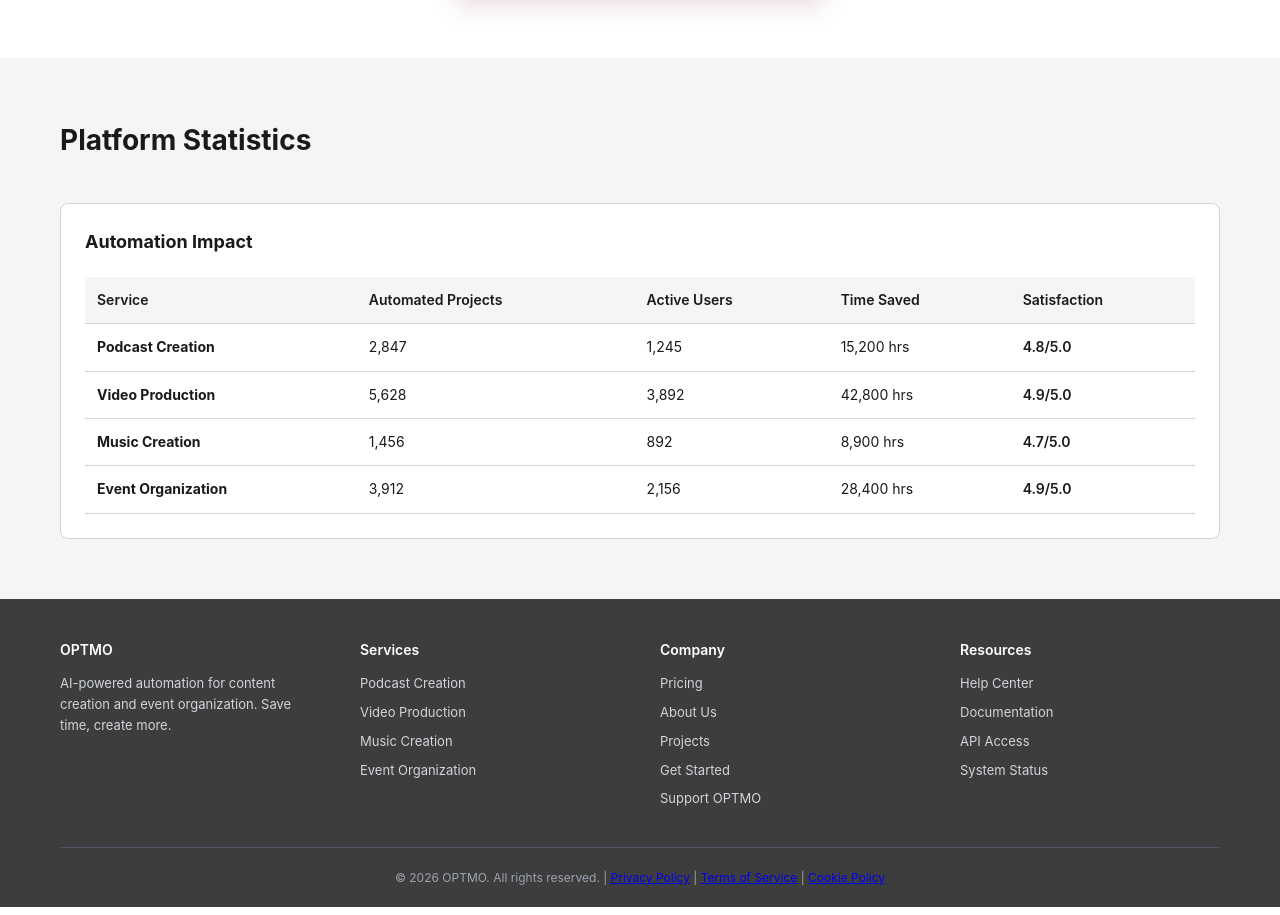
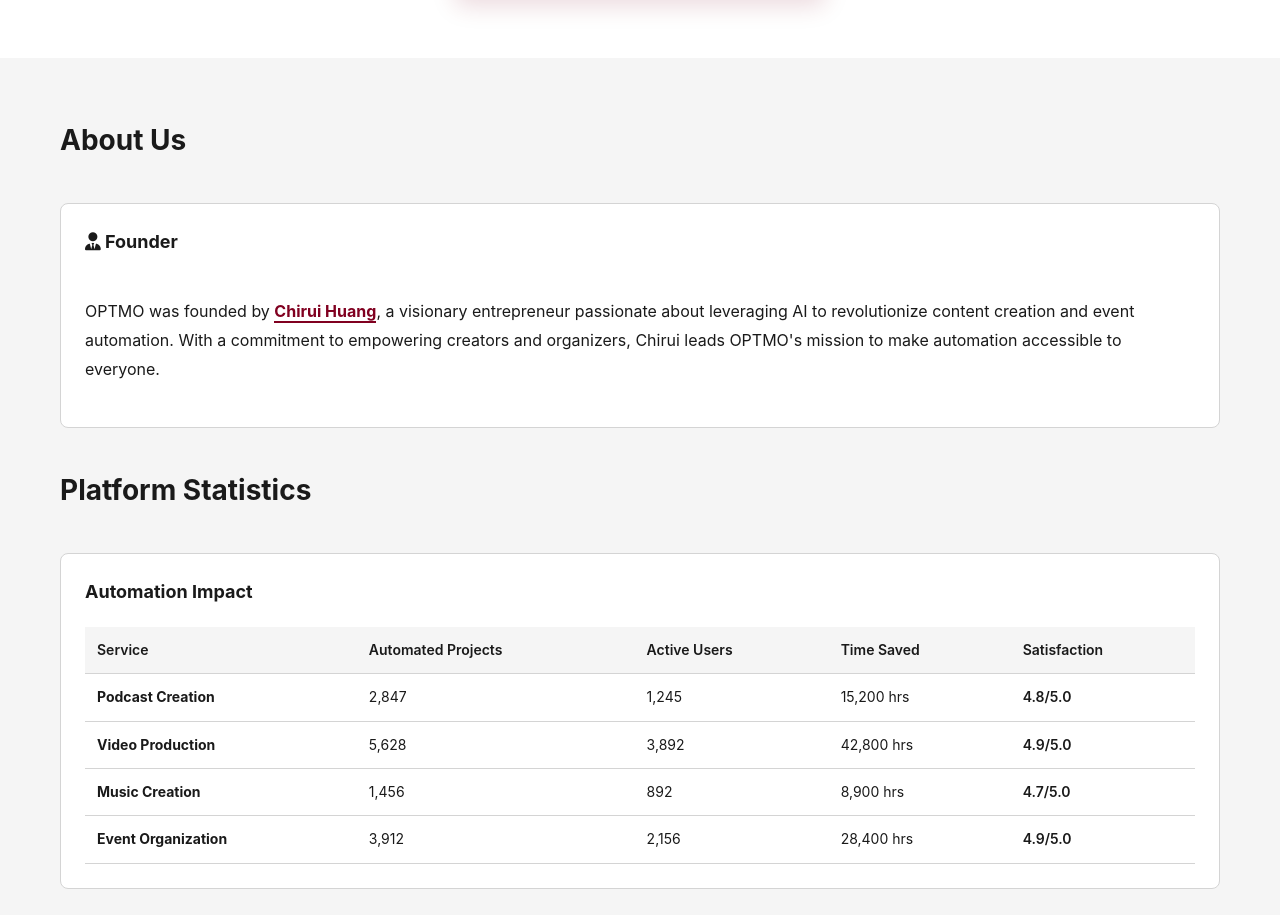
Before and after one commit to fredykraft/Optmo, a plain HTML site: page index.html in a window 1280 px wide. Shown: the part 2615-3530 px from the top of the page. Drawn offline with Linux system fonts and the light colour scheme; a script that the page names is missing.

Commit message:
Add founder information to About Us section

```diff
--- a/index.html
+++ b/index.html
@@ -338,6 +338,20 @@
         <!-- Team/Stats Section -->
         <section class="portfolio-section" id="about">
             <div class="container">
+                <h2 class="section-title">About Us</h2>
+
+                <!-- Founder Information -->
+                <div class="portfolio-card" style="margin-bottom: 40px;">
+                    <h3><i class="fas fa-user-tie"></i> Founder</h3>
+                    <div style="padding: 20px 0;">
+                        <p style="font-size: 16px; line-height: 1.8; color: var(--text-dark);">
+                            OPTMO was founded by <strong><a href="https://fredykraft.github.io/Chirui" target="_blank" rel="noopener noreferrer" style="color: var(--primary-color); text-decoration: none; border-bottom: 2px solid var(--primary-color); transition: all 0.2s;">Chirui Huang</a></strong>,
+                            a visionary entrepreneur passionate about leveraging AI to revolutionize content creation and event automation.
+                            With a commitment to empowering creators and organizers, Chirui leads OPTMO's mission to make automation accessible to everyone.
+                        </p>
+                    </div>
+                </div>
+
                 <h2 class="section-title">Platform Statistics</h2>
                 <div class="portfolio-card">
                     <h3>Automation Impact</h3>
```
